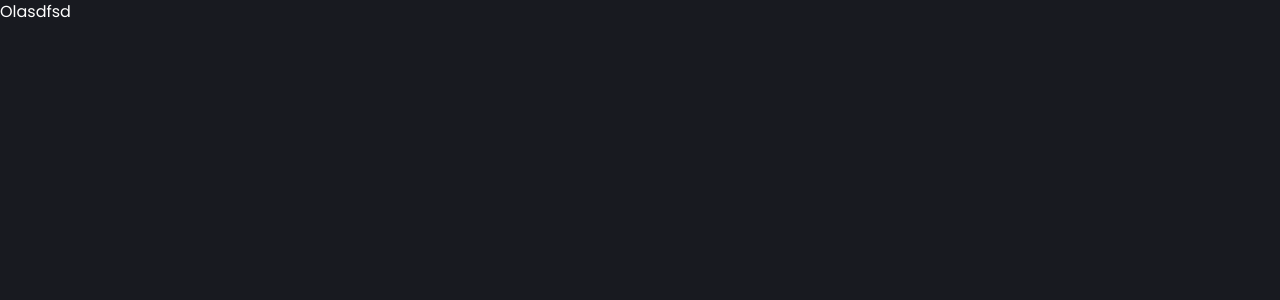
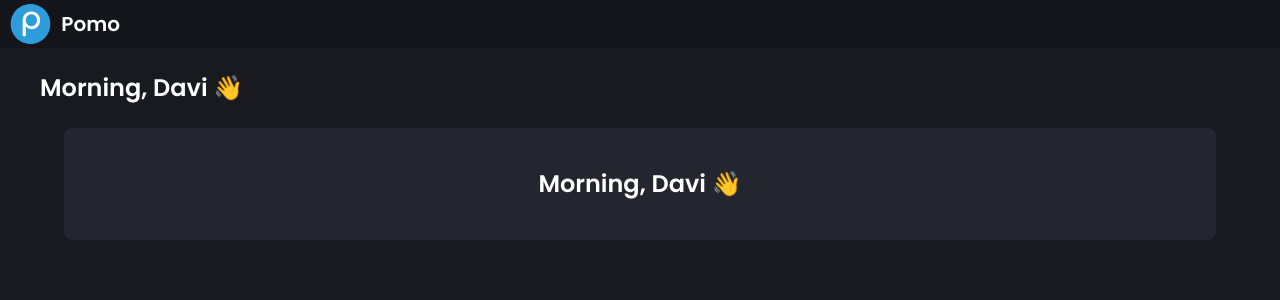
Before and after one commit to davi-souza2001/PomodoroDev, a React (Vite) app: page / in a window 1280 px wide. Shown: the top 300 px of the page. Built offline with nearby package versions, Linux system fonts and the light colour scheme; a web font is replaced by a local one.

Commit message:
start home page

```diff
--- /dev/null
+++ b/src/components/Header.tsx
@@ -0,0 +1,22 @@
+import PomodoroLogo from '../../public/PomodoroLogo.svg'
+
+export function Header() {
+	return (
+		<div className='h-12 w-screen bg-[#14151b]'>
+			<div className='h-full w-40 flex items-center justify-around text-xl font-semibold'>
+				<img
+					className='h-full w-1/2 p-1'
+					src={PomodoroLogo} alt='logo' />
+				<p className='mr-10'>Pomo</p>
+			</div>
+			<div className='h-20 w-full flex items-center justify-start font-semibold text-2xl'>
+				<span className='ml-10'>Morning, Davi 👋</span>
+			</div>
+			<div className='h-28 w-full flex items-center justify-center font-semibold text-2xl'>
+				<div className='h-full w-[90%] bg-[#23262f] p-10 rounded-lg flex items-center justify-center'>
+					<span>Morning, Davi 👋</span>
+				</div>
+			</div>
+		</div>
+	)
+}
--- a/src/pages/Home.tsx
+++ b/src/pages/Home.tsx
@@ -1,7 +1,9 @@
+import { Header } from "../components/Header"
+
 export function Home() {
 	return (
 		<div>
-			<h1>Olasdfsd</h1>
+			<Header />
 		</div>
 	)
 }
```
